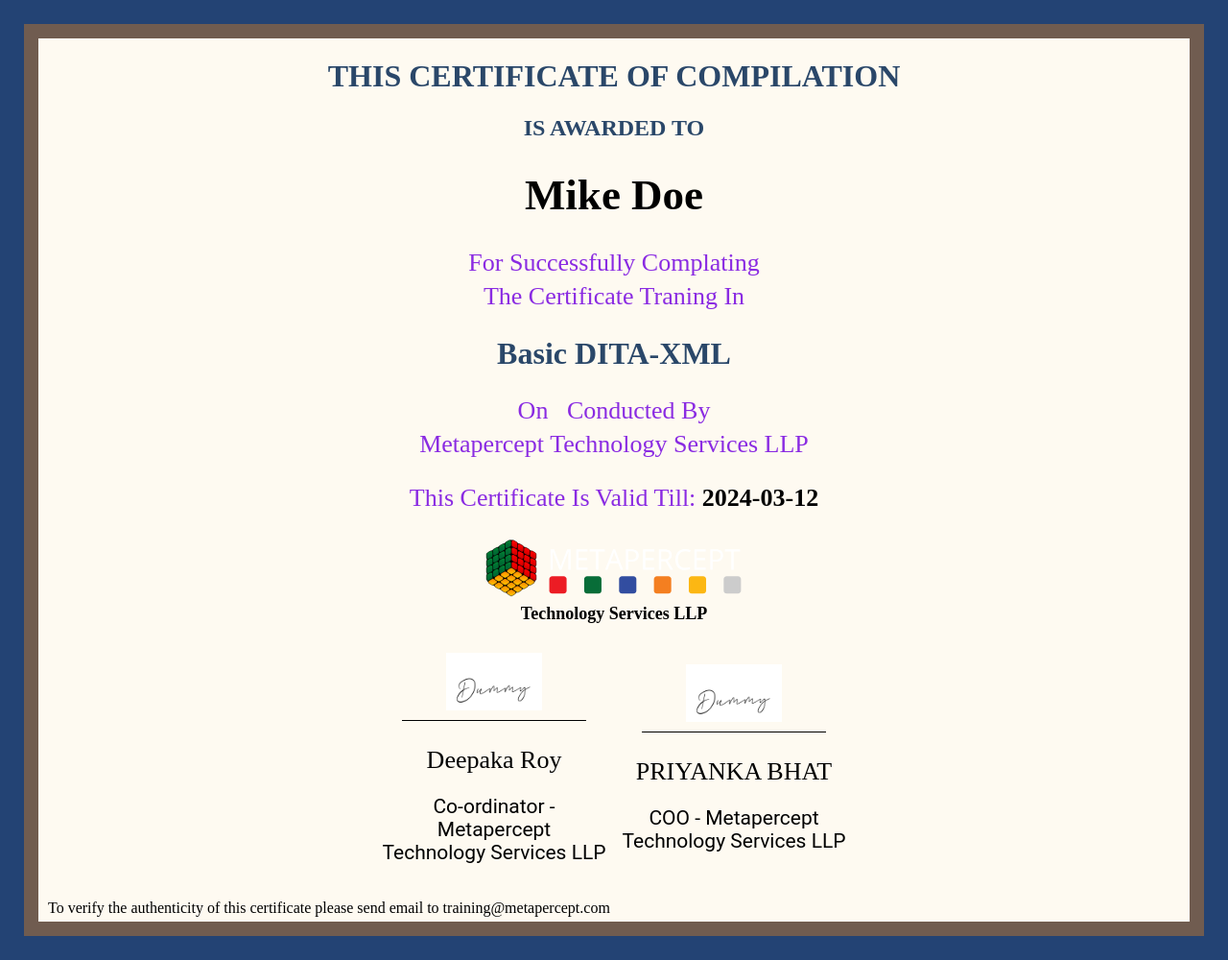
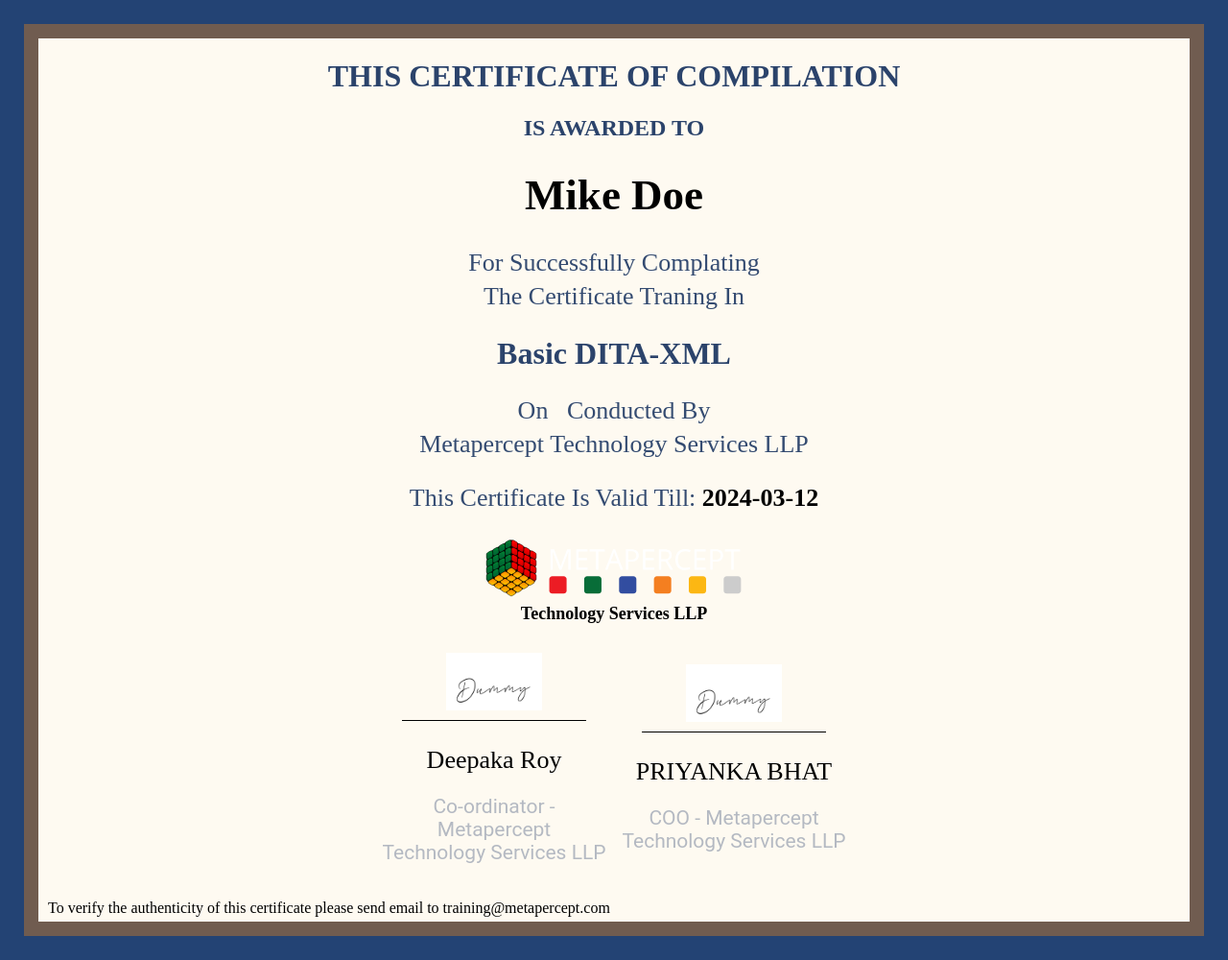
Before and after one commit to sathemahesh/Html_Certificate, a plain HTML site: page index.html in a window 1280 px wide. Shown: the whole page at 96% size. Drawn offline with Linux system fonts and the light colour scheme.

Commit message:
last update

```diff
--- a/index.html
+++ b/index.html
@@ -23,7 +23,7 @@
 
         .title {
             text-align: center;
-            color:#2a4769;
+            color:#2b436b;
         }
 
         .title_name {
@@ -34,7 +34,7 @@
 
         .subject {
             text-align: center;
-            color: blueviolet;
+            color: #344b71;
             font-size: 26px;
             margin-bottom: 5px;
 
@@ -43,7 +43,7 @@
         .subject_style1 {
 
             text-align: center;
-            color: blueviolet;
+            color: #344b71;
             font-size: 26px;
             margin-top: 5px;
         }
@@ -59,14 +59,14 @@
 
         .conducted1 {
             text-align: center;
-            color: blueviolet;
+            color: #344b71;
             font-size: 26px;
             margin-bottom: 5px;
         }
 
         .conducted2 {
             text-align: center;
-            color: blueviolet;
+            color: #344b71;
             font-size: 26px;
             margin-top: 5px;
         }
@@ -74,7 +74,7 @@
         .date {
 
             text-align: center;
-            color: blueviolet;
+            color: #344b71;
             font-size: 26px;
 
         }
@@ -149,13 +149,14 @@
         font-size: 21px;
         font-family: Roboto, sans-serif;
         margin-bottom: 0px;
-
+        color:#b4b9c2;
       }
        .designation1
        {
          font-size: 21px;
           font-family: Roboto, sans-serif;
           margin-top: 0px;
+          color:#b4b9c2;
        }
 
     </style>
```
